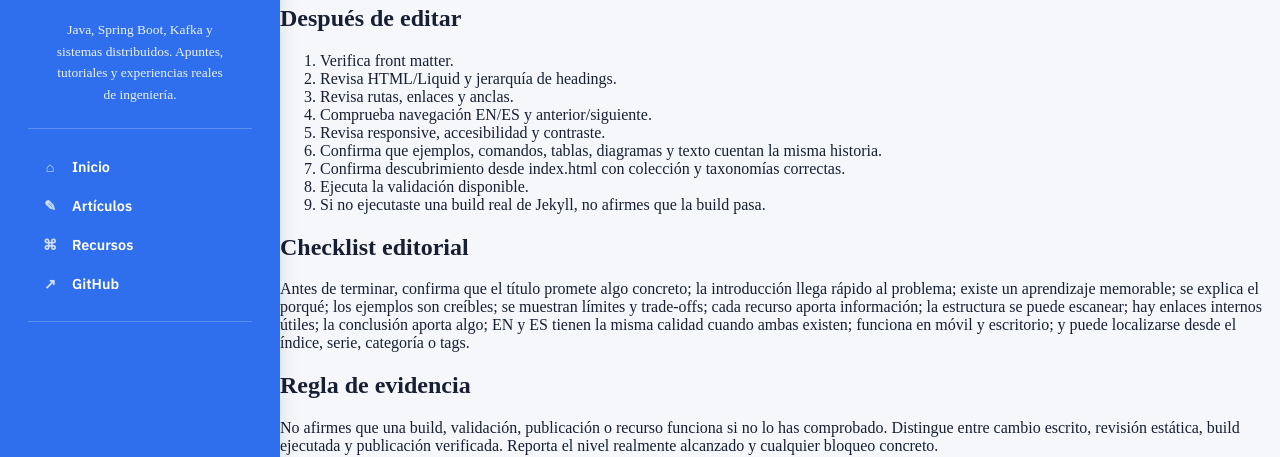
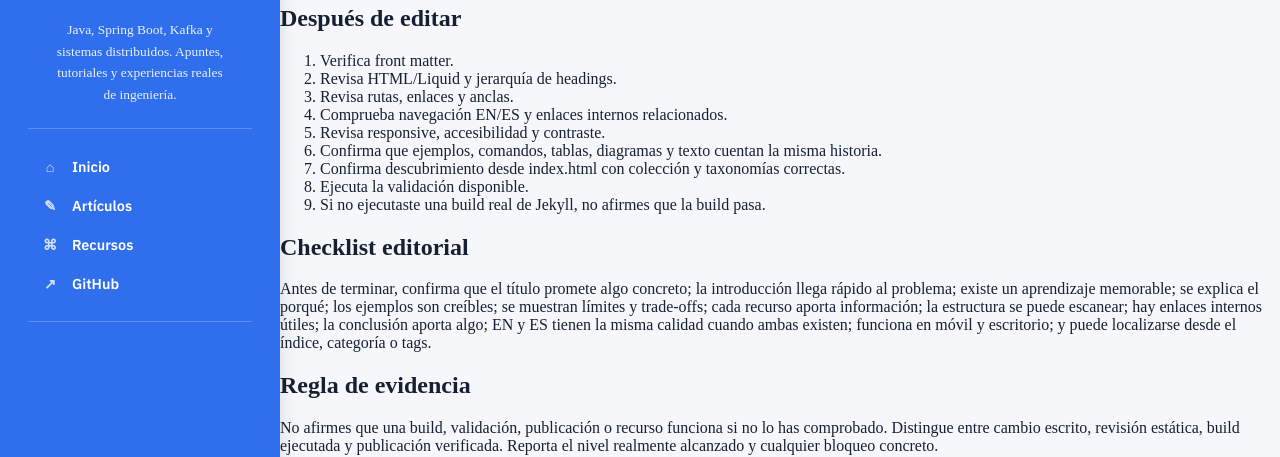
Before and after one commit to juanfranciscofernandezherreros/juanfranciscofernandezherreros.github.io, a Jekyll site: the page built from docs/agent-rules/workflow.md, in a window 1280 px wide and 922 px high. Shown: the part 250-707 px from the top of the window. Built offline with Jekyll 4.4.1, drawn with Linux system fonts in a browser that asks for light colours; our own code applies the rules of GitHub Pages for plain Markdown files.

Commit message:
Remove course-oriented wording from agent rules

```diff
--- a/docs/agent-rules/workflow.md
+++ b/docs/agent-rules/workflow.md
@@ -14,7 +14,7 @@
 1. Verifica front matter.
 2. Revisa HTML/Liquid y jerarquía de headings.
 3. Revisa rutas, enlaces y anclas.
-4. Comprueba navegación EN/ES y anterior/siguiente.
+4. Comprueba navegación EN/ES y enlaces internos relacionados.
 5. Revisa responsive, accesibilidad y contraste.
 6. Confirma que ejemplos, comandos, tablas, diagramas y texto cuentan la misma historia.
 7. Confirma descubrimiento desde index.html con colección y taxonomías correctas.
@@ -23,7 +23,7 @@
 
 ## Checklist editorial
 
-Antes de terminar, confirma que el título promete algo concreto; la introducción llega rápido al problema; existe un aprendizaje memorable; se explica el porqué; los ejemplos son creíbles; se muestran límites y trade-offs; cada recurso aporta información; la estructura se puede escanear; hay enlaces internos útiles; la conclusión aporta algo; EN y ES tienen la misma calidad cuando ambas existen; funciona en móvil y escritorio; y puede localizarse desde el índice, serie, categoría o tags.
+Antes de terminar, confirma que el título promete algo concreto; la introducción llega rápido al problema; existe un aprendizaje memorable; se explica el porqué; los ejemplos son creíbles; se muestran límites y trade-offs; cada recurso aporta información; la estructura se puede escanear; hay enlaces internos útiles; la conclusión aporta algo; EN y ES tienen la misma calidad cuando ambas existen; funciona en móvil y escritorio; y puede localizarse desde el índice, categoría o tags.
 
 ## Regla de evidencia
 
```
